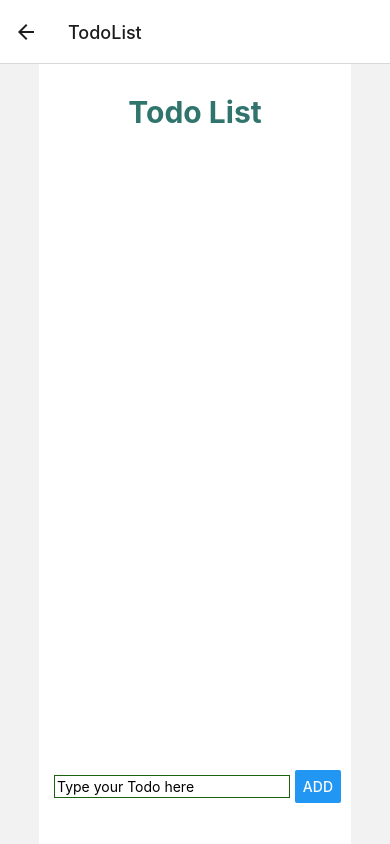
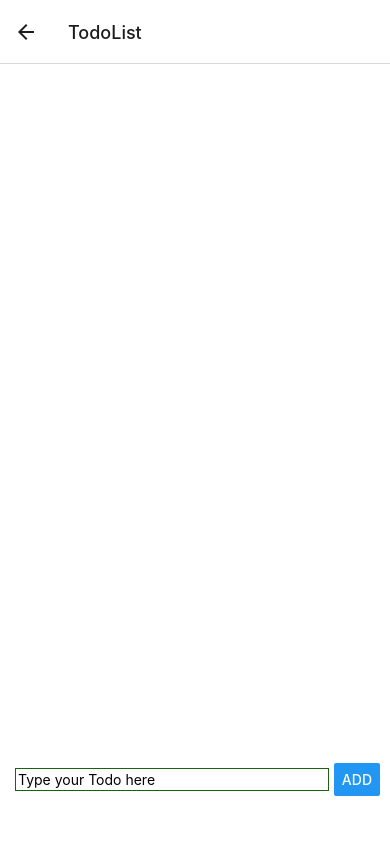
Before and after one commit to ShanuDey/Todo-App, a React Native app: screen /TodoList in a window 390 px wide. Built offline with nearby package versions, Linux system fonts and the light colour scheme.

Commit message:
design upgrade to TodoList View
Signed-off-by: ShanuDey <sd4shanudey@gmail.com>

```diff
--- a/src/components/TodoView/TodoView.js
+++ b/src/components/TodoView/TodoView.js
@@ -42,7 +42,7 @@ export default function Todoview() {
   };
   return (
     <View style={styles.container}>
-      <Header />
+      {/* <Header /> */}
       <TodosContext.Provider value={{ todos, setTodos }}>
         <TodoList />
         <Footer />
@@ -57,9 +57,9 @@ const styles = StyleSheet.create({
       backgroundColor: '#fff',
       alignItems: 'center',
       justifyContent: 'center',
-      marginTop: Constants.statusBarHeight,
-      marginLeft: Platform.OS !== 'web' ? 10 : '10%',
-      marginRight: Platform.OS !== 'web' ? 10 : '10%',
+      // marginTop: Constants.statusBarHeight,
+      // marginLeft: Platform.OS !== 'web' ? 10 : '10%',
+      // marginRight: Platform.OS !== 'web' ? 10 : '10%',
       alignItems: 'stretch',
     },
   });
```
